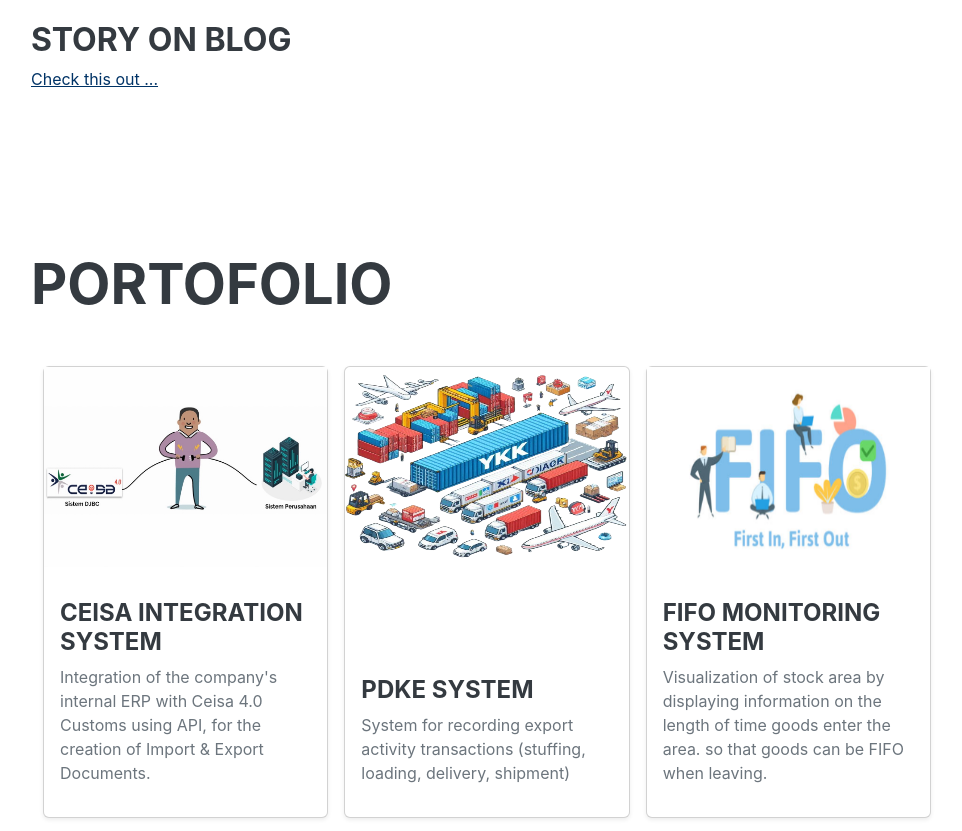
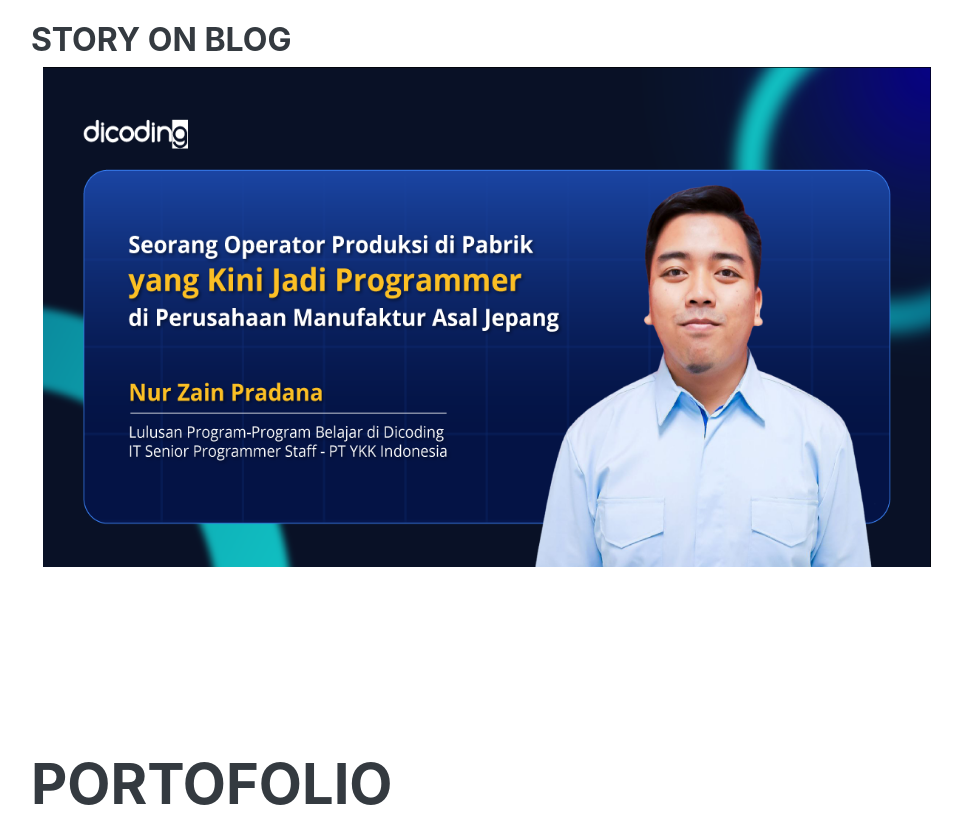
Before and after one commit to nurzainpradana/nurzainpradana.github.io, a plain HTML site: page index.html in a window 1280 px wide. Shown: the part 6816-7647 px from the top of the page, without its empty margins (289-1251 px from the left). Drawn offline with nearby package versions, Linux system fonts and the light colour scheme; a web font is replaced by a local one.

Commit message:
Add files via upload

```diff
--- a/index.html
+++ b/index.html
@@ -10,7 +10,7 @@
     <meta name="author" content="" />
   <meta property="og:title" content="Resume - Nur Zain Pradana" />
   <meta property="og:description" content="My Resume & Portofolio Project" />
-  <meta property="og:image" content="https://nurzainpradana.github.io/assets/img/profile.jpg" />
+  <meta property="og:image" content="https://nurzainpradana.github.io/assets/img/story_nurzain_blog.png" />
   <meta property="og:url" content="https://nurzainpradana.github.io/" />
   <meta property="og:type" content="website" />
 
@@ -516,10 +516,14 @@
 
           <h3 class="mb-2">Story on Blog</h3>
 
-          <a
-            href="https://dicoding.com/blog/kerja-di-pabrik-sambil-kuliah-kelas-karyawan-demi-raih-masa-depan/"
-            >Check this out ...</a
-          >
+          <div class="container mb-4">
+            <div class="ratio ratio-16x9">
+              <a href="https://dicoding.com/blog/kerja-di-pabrik-sambil-kuliah-kelas-karyawan-demi-raih-masa-depan/">
+                <img width="100%" fill="#55595c" src="assets/img/story_nurzain_blog.png" class="img-fluid" style="height: 100%; width: 100%;"></img>
+                </a>
+            </div>
+          </div>
+
         </div>
       </section>
 
```
